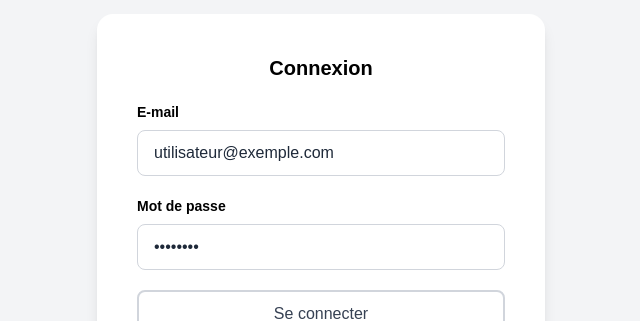
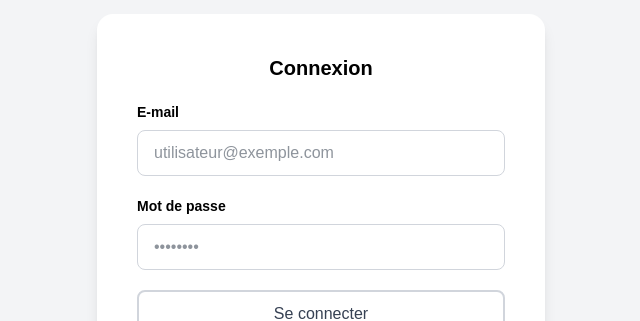
Before and after one commit to freddy208/frontend_test, a Next.js app: page / in a window 1280 px wide. Shown: the part 170-491 px from the top of the page, without its empty margins (319-959 px from the left). Built offline with nearby package versions, Linux system fonts and the light colour scheme; no server answers.

Commit message:
Modif v1

```diff
--- a/app/page.js
+++ b/app/page.js
@@ -5,8 +5,8 @@ import { useAuth } from '@/lib/AuthContext';
 import { useRouter } from 'next/navigation';
 
 export default function LoginPage() {
-  const [email, setEmail] = useState('utilisateur@exemple.com');
-  const [password, setPassword] = useState('password');
+  const [email, setEmail] = useState('');
+  const [password, setPassword] = useState('');
   const [error, setError] = useState('');
   const [loading, setLoading] = useState(false);
 
```
